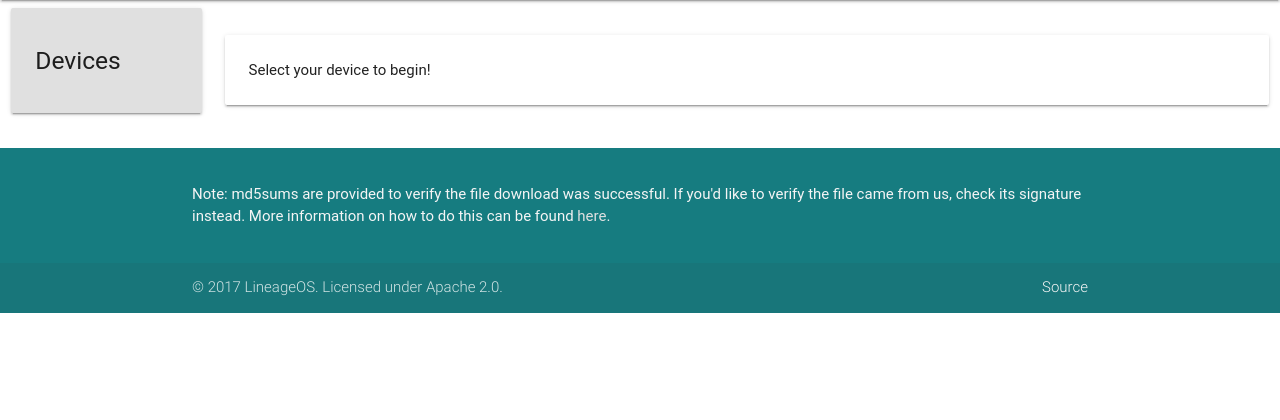
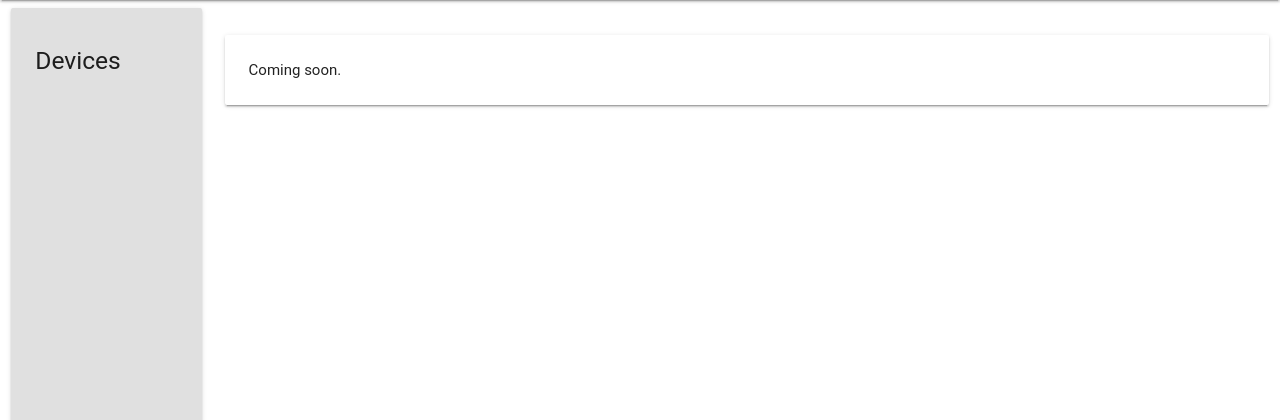
Before and after one commit to lineageos-infra/updater, a Flask app: page / in a window 1280 px wide. Shown: the part 64-484 px from the top of the page. Before the commit the page ends 377 px from the top, so only its background shows below. Run offline with Flask 2, Linux system fonts and the light colour scheme; data that the repository does not hold is empty; some libraries are stand-ins or nearby versions; some web fonts are replaced.

Commit message:
revertme: add whitespace/coming soon to download site
Change-Id: Ia1c2a1eda79afb4269d931617989bda726ad4efd

```diff
--- a/templates/main.html
+++ b/templates/main.html
@@ -3,8 +3,62 @@
 {% for device in devices %}
 <li><a href="/{{device}}">{{device}}</a></li>
 {% endfor %}
+<br />
+<br />
+<br />
+<br />
+<br />
+<br />
+<br />
+<br />
+<br />
+<br />
+<br />
+<br />
+<br />
+<br />
+<br />
+<br />
+<br />
+<br />
+<br />
+<br />
+<br />
+<br />
+<br />
+<br />
+<br />
+<br />
+<br />
+<br />
+<br />
+<br />
+<br />
+<br />
+<br />
+<br />
+<br />
+<br />
+<br />
+<br />
+<br />
+<br />
+<br />
+<br />
+<br />
+<br />
+<br />
+<br />
+<br />
+<br />
+<br />
+<br />
+<br />
+<br />
+<br />
+<br />
 {% endblock %}
 
 {% block content %}
-Select your device to begin!
+Coming soon.
 {% endblock %}
```
